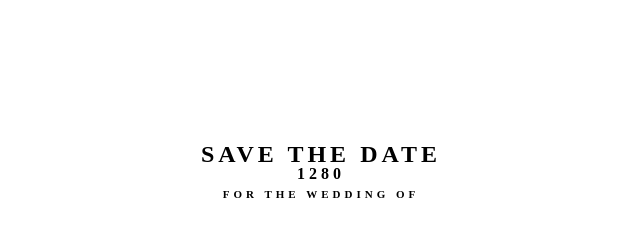
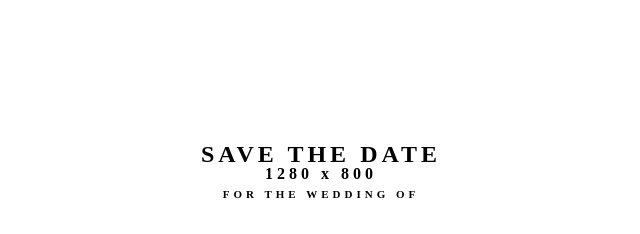
Before and after one commit to Arrasyidff/wedding-invitation, a React (Create React App) app: page / in a window 1280 px wide. Shown: the top 234 px of the page, without its empty margins (319-959 px from the left). Built offline with nearby package versions, Linux system fonts and the light colour scheme; a web font is replaced by a local one.

Commit message:
feat: update ui

```diff
--- a/src/pages/aghniyaIzzul/components/cover/Cover.tsx
+++ b/src/pages/aghniyaIzzul/components/cover/Cover.tsx
@@ -5,7 +5,7 @@ function Cover() {
     <section className='aghniya__cover'>
         <div className="aghniya__cover-header">
             <h2>SAVE THE DATE</h2>
-            {window.innerWidth}
+            {window.innerWidth} x {window.innerHeight}
             <p>FOR THE WEDDING OF</p>
         </div>
 
```
